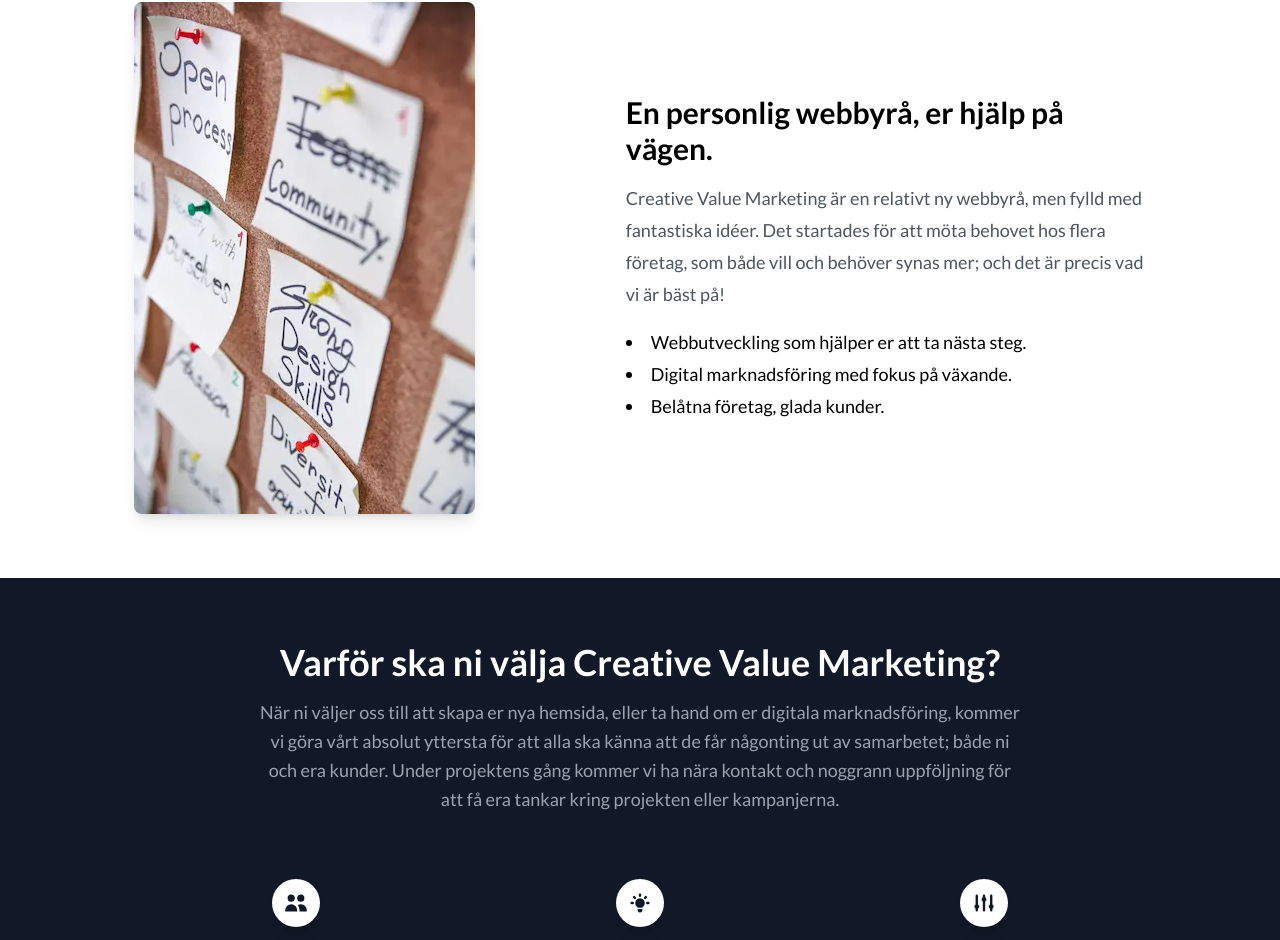
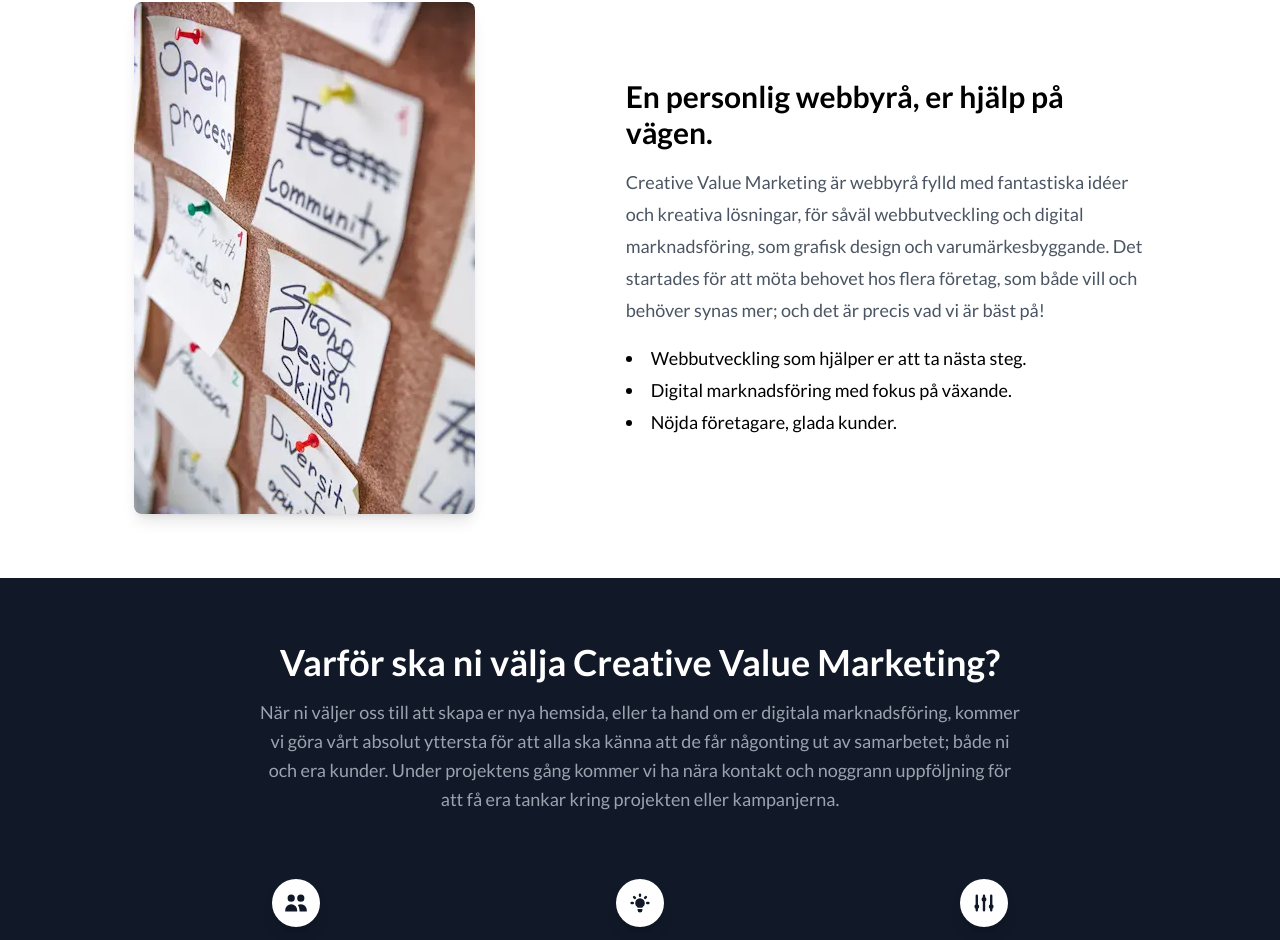
Before and after one commit to andreasalfven95/creative-value-marketing, a Next.js app: page / in a window 1280 px wide. Shown: the part 2084-3024 px from the top of the page. Built offline with nearby package versions, Linux system fonts and the light colour scheme.

Commit message:
Finished texts for SEO. Next is to proof-read.

```diff
--- a/components/Featured.js
+++ b/components/Featured.js
@@ -19,15 +19,16 @@
             En personlig webbyrå, er hjälp på vägen.
           </h2>
           <p className='text-lg leading-8 text-gray-600'>
-            Creative Value Marketing är en relativt ny webbyrå, men fylld med
-            fantastiska idéer. Det startades för att möta behovet hos flera
-            företag, som både vill och behöver synas mer; och det är precis vad
-            vi är bäst på!
+            Creative Value Marketing är webbyrå fylld med fantastiska idéer och
+            kreativa lösningar, för såväl webbutveckling och digital
+            marknadsföring, som grafisk design och varumärkesbyggande. Det
+            startades för att möta behovet hos flera företag, som både vill och
+            behöver synas mer; och det är precis vad vi är bäst på!
           </p>
           <ul className='list-disc list-inside leading-8 text-lg'>
             <li>Webbutveckling som hjälper er att ta nästa steg.</li>
             <li>Digital marknadsföring med fokus på växande.</li>
-            <li>Belåtna företag, glada kunder.</li>
+            <li>Nöjda företagare, glada kunder.</li>
           </ul>
         </div>
       </div>
```
